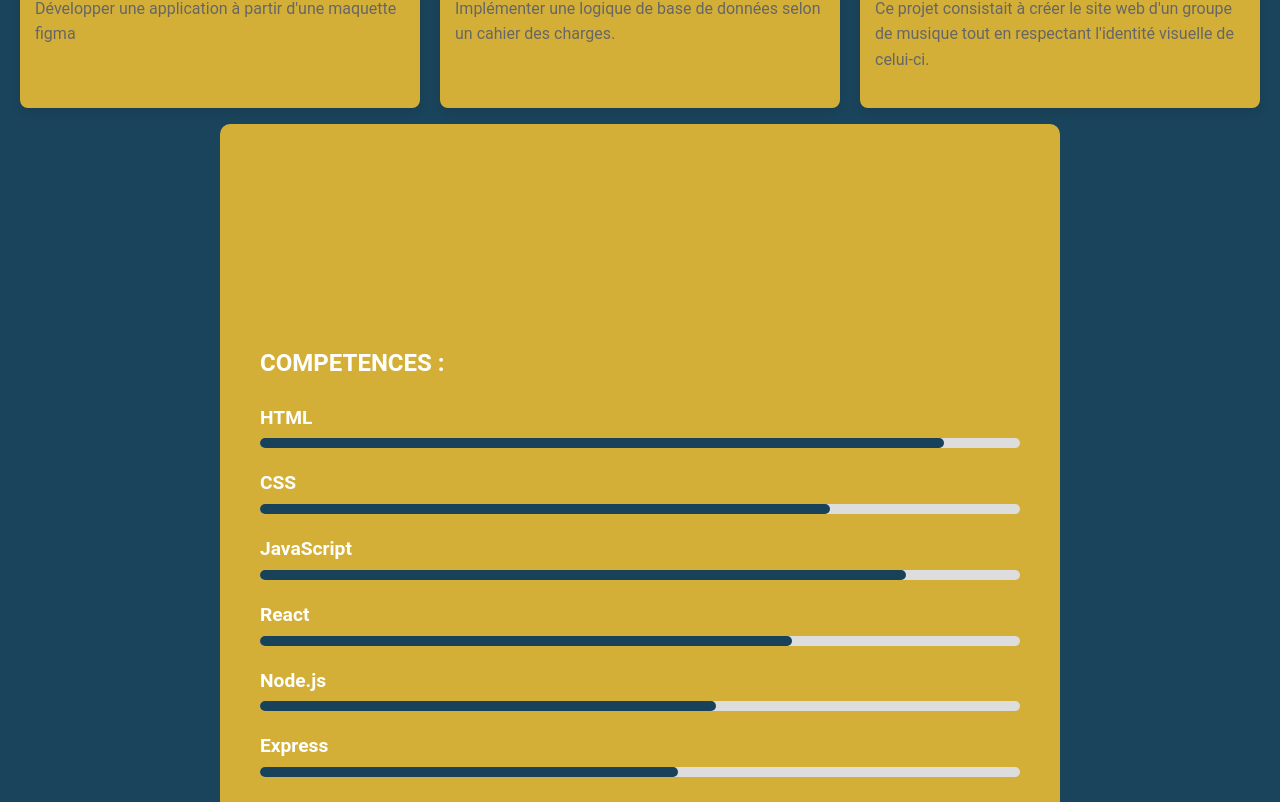
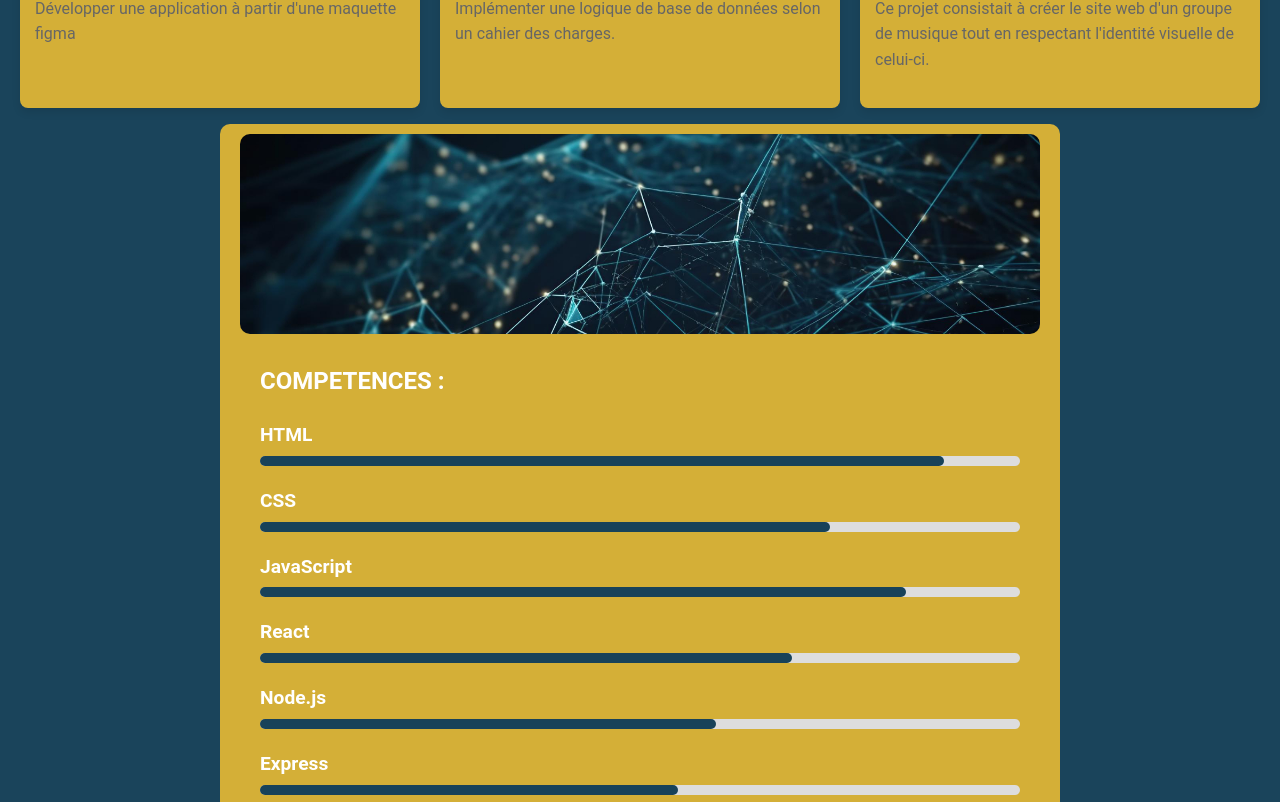
Before and after one commit to Lysenti/mon-portfolio, a React (Create React App) app: page / in a window 1280 px wide. Shown: the part 1918-2720 px from the top of the page. Built offline with nearby package versions, Linux system fonts and the light colour scheme.

Commit message:
"Retouches CSS et inclusion d'un retour à la page principale"

```diff
--- a/public/mentionsLegales.html
+++ b/public/mentionsLegales.html
@@ -33,6 +33,10 @@
 
 <p>&copy; 2024 Lena CARK</p>
 
+<p>
+  <a href="index.html" class="back-link">Retour à l'accueil</a>
+</p>
+
 </div>
 
 </body>
--- a/src/components/Skills.css
+++ b/src/components/Skills.css
@@ -1,12 +1,24 @@
 
 #skills {
-    padding-top: 200px;
+    padding-top: 10px;
     padding-bottom: 50px;
     background-color: #D4AF37;
     max-width: 800px;
     margin: 0 auto;
     border-radius: 10px;
     box-shadow: inset;
+  }
+
+  .image-container img {
+    width: 100%;
+    max-height: 200px;
+    object-fit: cover;
+    border-radius: 10px;
+  }
+  .container {
+    max-width: 1440px;
+    margin: 0 auto;
+    padding: 0 20px;
   }
 
   #skills ul {
--- a/src/components/Skills.js
+++ b/src/components/Skills.js
@@ -1,5 +1,6 @@
 import React from 'react';
 import './Skills.css';
+import backgroundImage from '../assets/images/596.jpg';
 
 const Skills = () => {
   const skills = [
@@ -15,8 +16,11 @@ const Skills = () => {
 
   return (
     <section id="skills" className="container">
+      <div className="image-container">
+        <img src= {backgroundImage} alt="Skills background" />
+      </div>
       <div className="container">
-        <h2>COMPETENCES  :</h2>
+        <h2>COMPETENCES :</h2>
         <ul>
           {skills.map((skill, index) => (
             <li key={index}>
--- a/src/global.css
+++ b/src/global.css
@@ -14,6 +14,7 @@ body {
 
 h1, h2, h3, h4 {
   color: white;
+
 }
 
 a {
```
Also changed, not shown: public/mentionsLegales.css (+15 -0 lines).
